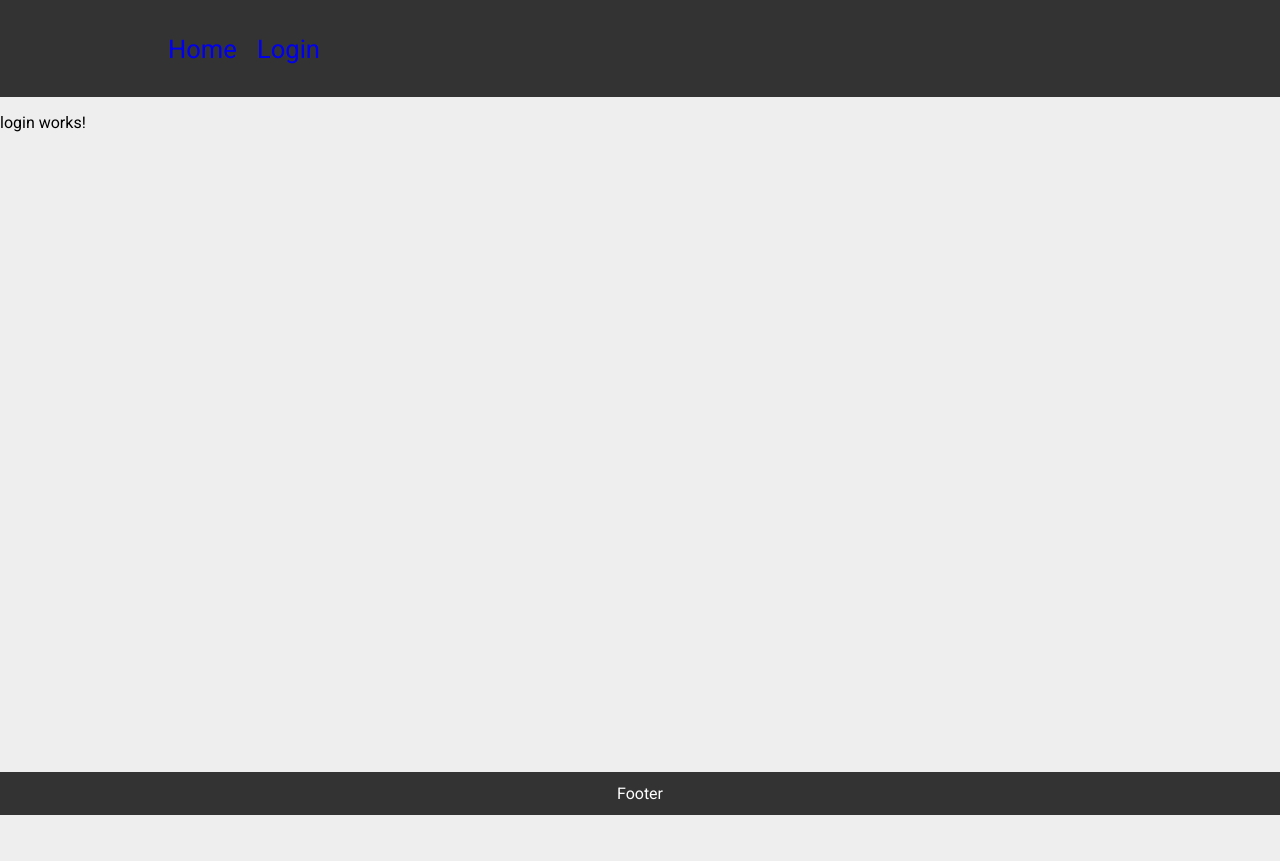
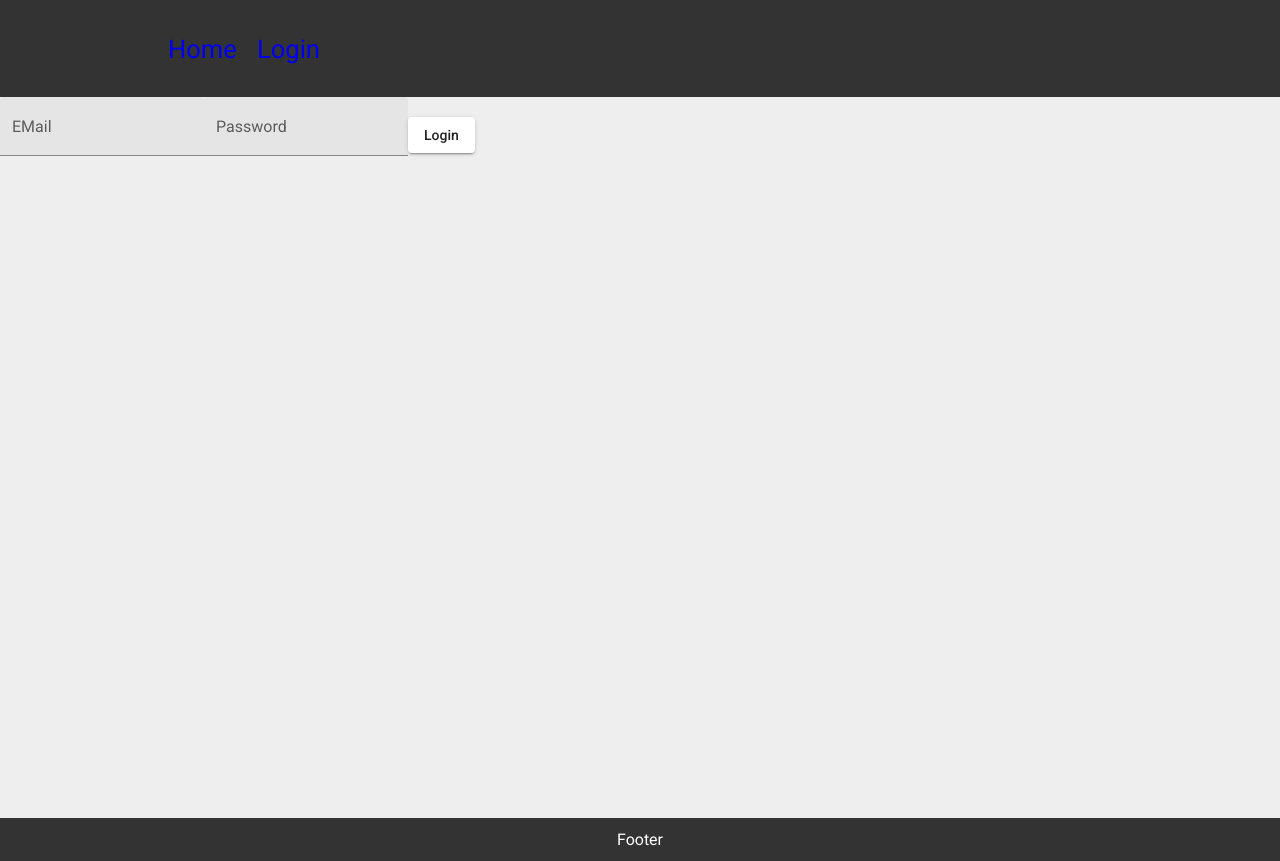
Before and after one commit to sylpi10/angularMovies, an Angular app: page /login in a window 1280 px wide. Before the commit the page ends 815 px from the top, so only its background shows below. Built offline with nearby package versions, Linux system fonts and the light colour scheme.

Commit message:
create form login (integ)

```diff
--- a/src/app/pages/login/login.component.html
+++ b/src/app/pages/login/login.component.html
@@ -1 +1,12 @@
-<p>login works!</p>
+<div class="example-container">
+    <mat-form-field appearance="fill">
+      <mat-label>EMail</mat-label>
+      <input matInput>
+    </mat-form-field>
+    <mat-form-field appearance="fill">
+      <mat-label>Password</mat-label>
+      <input matInput>
+    </mat-form-field>
+    <button mat-raised-button>Login</button>
+
+  </div>
```
